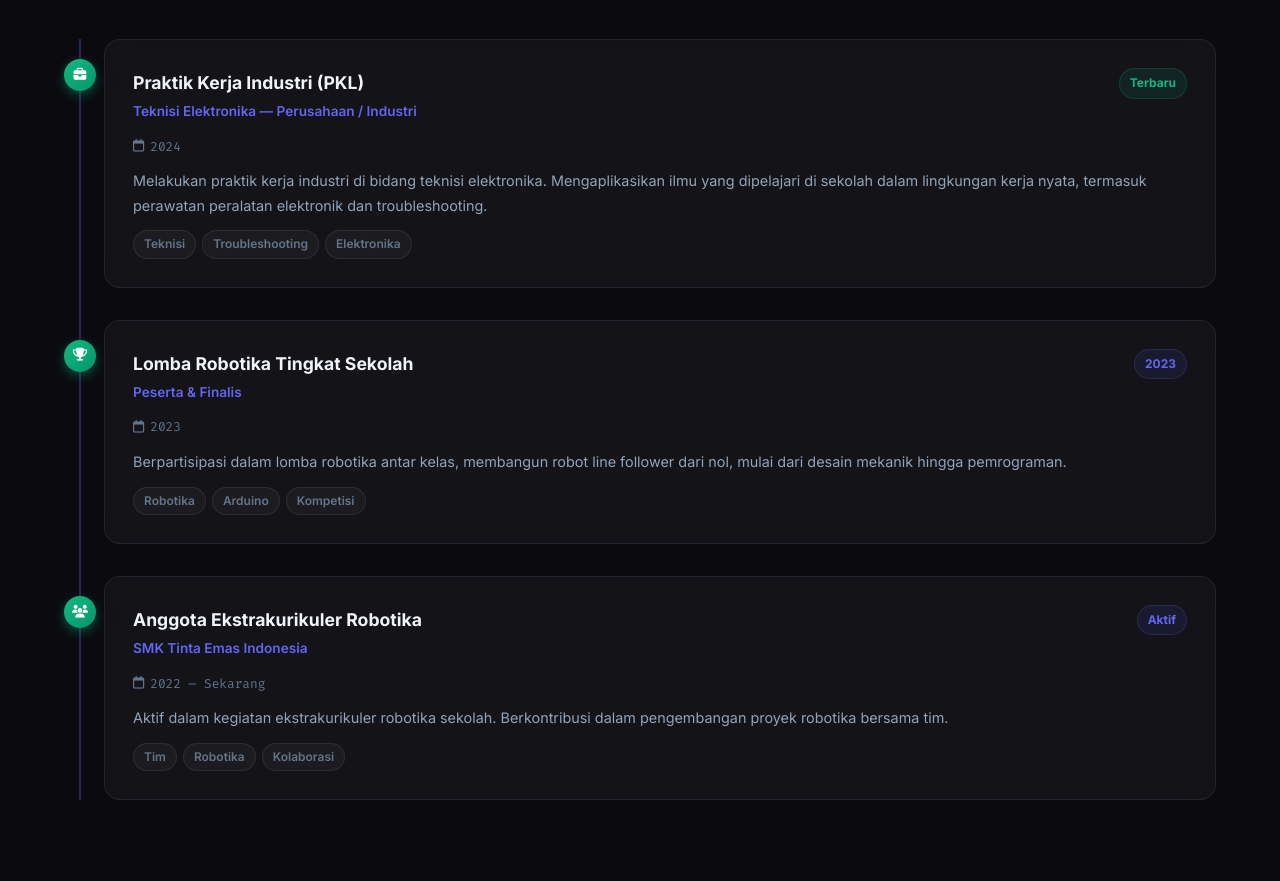
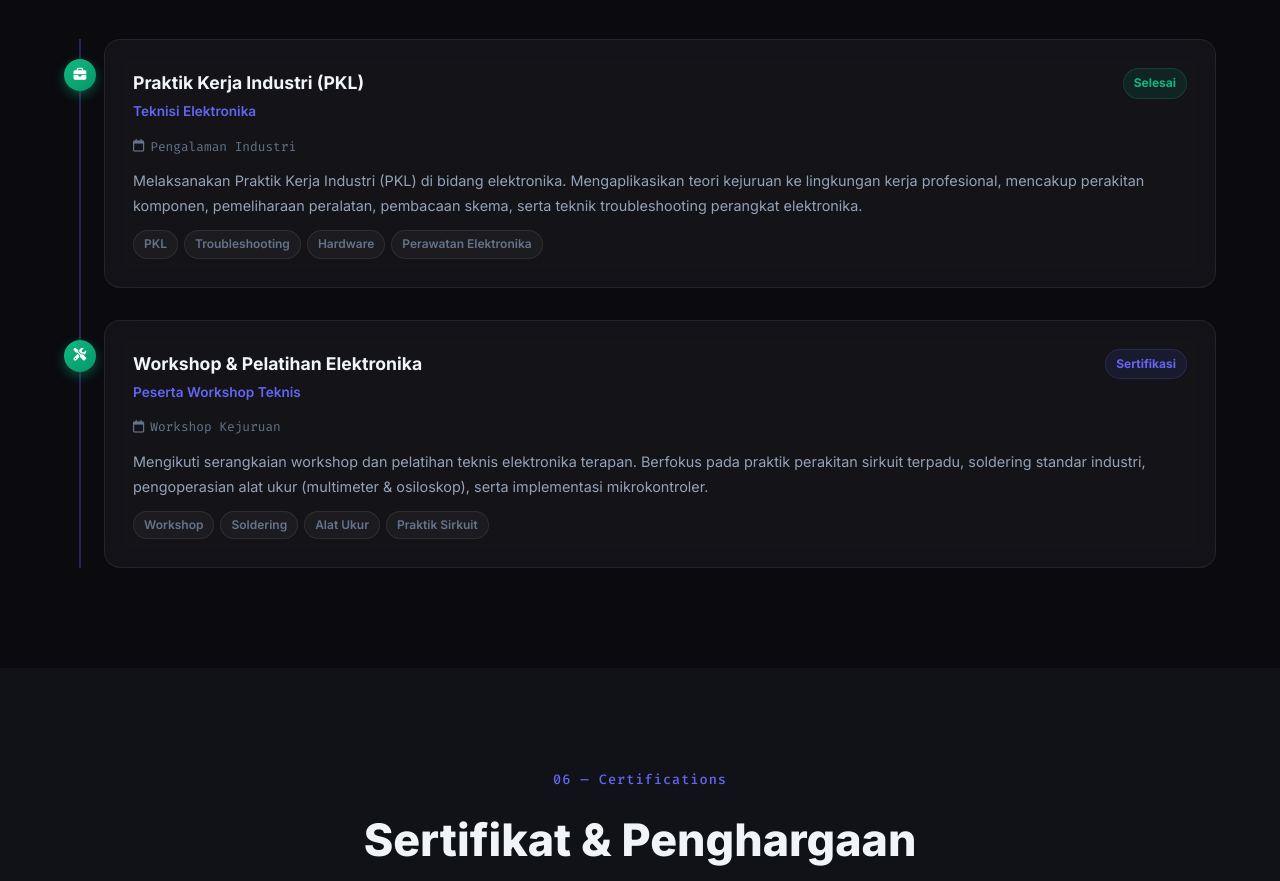
Before and after one commit to kyra-14/www.kyrawa-company, a plain HTML site: page index.html in a window 1280 px wide. Shown: the part 4740-5621 px from the top of the page. Drawn offline with Linux system fonts and the light colour scheme.

Commit message:
Update experience section to only include PKL and Workshop

```diff
--- a/index.html
+++ b/index.html
@@ -491,54 +491,34 @@
             <div class="timeline-header">
               <div>
                 <h3>Praktik Kerja Industri (PKL)</h3>
-                <span class="timeline-subtitle">Teknisi Elektronika — Perusahaan / Industri</span>
+                <span class="timeline-subtitle">Teknisi Elektronika</span>
               </div>
-              <span class="timeline-badge current">Terbaru</span>
+              <span class="timeline-badge current">Selesai</span>
             </div>
-            <span class="timeline-period"><i class="far fa-calendar"></i> 2024</span>
-            <p>Melakukan praktik kerja industri di bidang teknisi elektronika. Mengaplikasikan ilmu yang dipelajari di sekolah dalam lingkungan kerja nyata, termasuk perawatan peralatan elektronik dan troubleshooting.</p>
+            <span class="timeline-period"><i class="far fa-calendar"></i> Pengalaman Industri</span>
+            <p>Melaksanakan Praktik Kerja Industri (PKL) di bidang elektronika. Mengaplikasikan teori kejuruan ke lingkungan kerja profesional, mencakup perakitan komponen, pemeliharaan peralatan, pembacaan skema, serta teknik troubleshooting perangkat elektronika.</p>
             <div class="timeline-tags">
-              <span>Teknisi</span><span>Troubleshooting</span><span>Elektronika</span>
+              <span>PKL</span><span>Troubleshooting</span><span>Hardware</span><span>Perawatan Elektronika</span>
             </div>
           </div>
         </div>
 
         <div class="timeline-item reveal">
           <div class="timeline-dot exp-dot">
-            <i class="fas fa-trophy"></i>
+            <i class="fas fa-tools"></i>
           </div>
           <div class="timeline-content glass-card">
             <div class="timeline-header">
               <div>
-                <h3>Lomba Robotika Tingkat Sekolah</h3>
-                <span class="timeline-subtitle">Peserta & Finalis</span>
+                <h3>Workshop &amp; Pelatihan Elektronika</h3>
+                <span class="timeline-subtitle">Peserta Workshop Teknis</span>
               </div>
-              <span class="timeline-badge">2023</span>
+              <span class="timeline-badge">Sertifikasi</span>
             </div>
-            <span class="timeline-period"><i class="far fa-calendar"></i> 2023</span>
-            <p>Berpartisipasi dalam lomba robotika antar kelas, membangun robot line follower dari nol, mulai dari desain mekanik hingga pemrograman.</p>
+            <span class="timeline-period"><i class="far fa-calendar"></i> Workshop Kejuruan</span>
+            <p>Mengikuti serangkaian workshop dan pelatihan teknis elektronika terapan. Berfokus pada praktik perakitan sirkuit terpadu, soldering standar industri, pengoperasian alat ukur (multimeter &amp; osiloskop), serta implementasi mikrokontroler.</p>
             <div class="timeline-tags">
-              <span>Robotika</span><span>Arduino</span><span>Kompetisi</span>
-            </div>
-          </div>
-        </div>
-
-        <div class="timeline-item reveal">
-          <div class="timeline-dot exp-dot">
-            <i class="fas fa-users"></i>
-          </div>
-          <div class="timeline-content glass-card">
-            <div class="timeline-header">
-              <div>
-                <h3>Anggota Ekstrakurikuler Robotika</h3>
-                <span class="timeline-subtitle">SMK Tinta Emas Indonesia</span>
-              </div>
-              <span class="timeline-badge">Aktif</span>
-            </div>
-            <span class="timeline-period"><i class="far fa-calendar"></i> 2022 — Sekarang</span>
-            <p>Aktif dalam kegiatan ekstrakurikuler robotika sekolah. Berkontribusi dalam pengembangan proyek robotika bersama tim.</p>
-            <div class="timeline-tags">
-              <span>Tim</span><span>Robotika</span><span>Kolaborasi</span>
+              <span>Workshop</span><span>Soldering</span><span>Alat Ukur</span><span>Praktik Sirkuit</span>
             </div>
           </div>
         </div>
```
